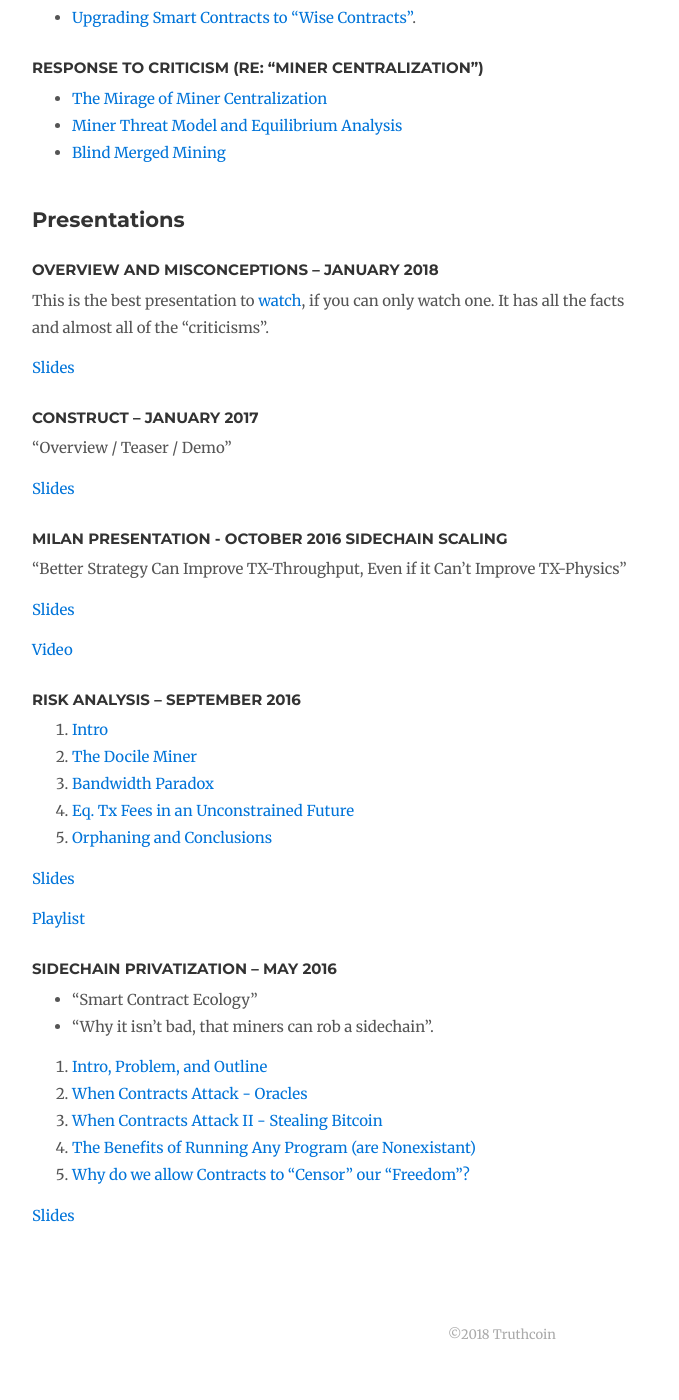
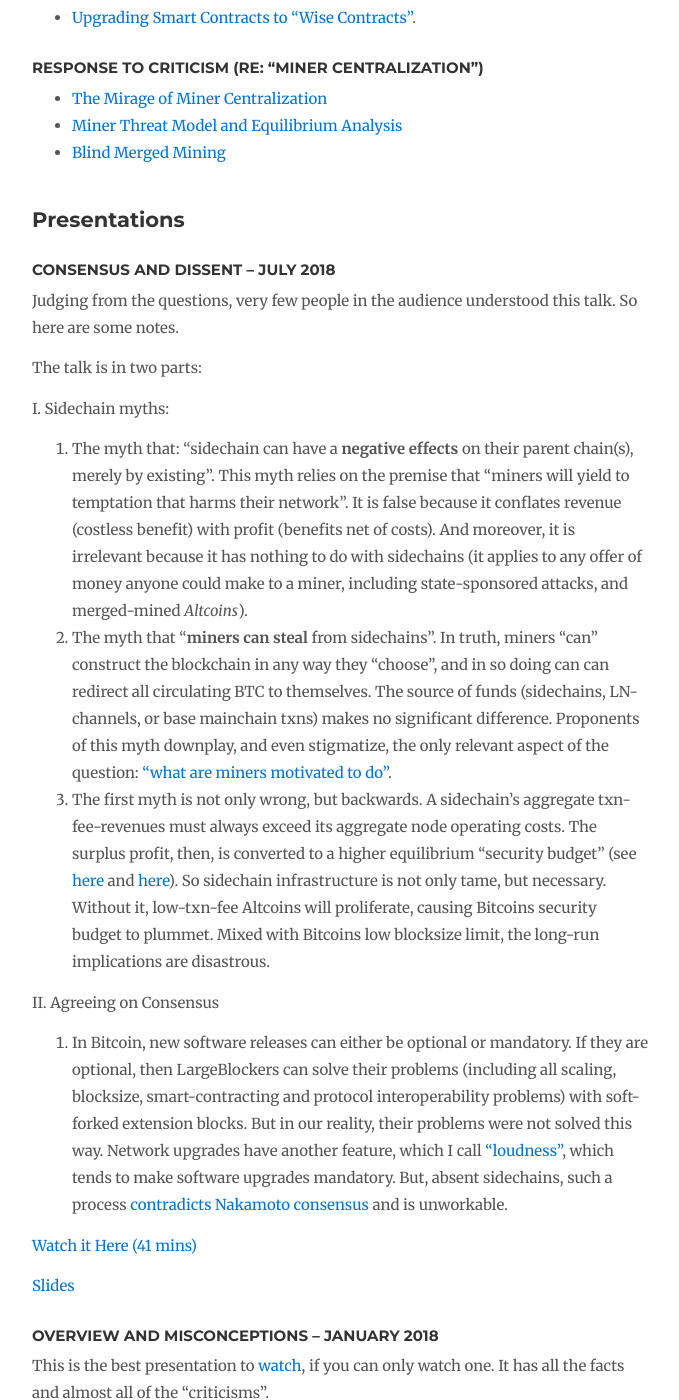
Before and after one commit to drivechain-project/drivechain.info, a Jekyll site: the page built from literature/index.md, in a window 1280 px wide and 1400 px high, scrolled down 721 px. Shown: the whole window, without its empty margins (138-817 px from the left). Built offline with Jekyll 4.4.1, drawn with Linux system fonts in a browser that asks for light colours; nearby versions of some CDN libraries; comment, search, counter and statistics services are not loaded.

Commit message:
list BoB presentation

```diff
--- a/literature/index.md
+++ b/literature/index.md
@@ -31,6 +31,30 @@ To this, only three modifications have since been made:
 
 
 ## Presentations
+
+
+
+### Consensus and Dissent -- July 2018 ### {#bob}
+
+Judging from the questions, very few people in the audience understood this talk. So here are some notes.
+
+The talk is in two parts:
+
+I. Sidechain myths:
+
+  1. The myth that: "sidechain can have a **negative effects** on their parent chain(s), merely by existing". This myth relies on the premise that "miners will yield to temptation that harms their network". It is false because it conflates revenue (costless benefit) with profit (benefits net of costs). And moreover, it is irrelevant because it has nothing to do with sidechains (it applies to any offer of money anyone could make to a miner, including state-sponsored attacks, and merged-mined *Altcoins*).
+  2. The myth that "**miners can steal** from sidechains". In truth, miners "can" construct the blockchain in any way they "choose", and in so doing can can redirect all circulating BTC to themselves. The source of funds (sidechains, LN-channels, or base mainchain txns) makes no significant difference. Proponents of this myth downplay, and even stigmatize, the only relevant aspect of the question: ["what are miners motivated to do"](http://www.drivechain.info/media/meme3.png).
+  3. The first myth is not only wrong, but backwards. A sidechain's aggregate txn-fee-revenues must always exceed its aggregate node operating costs. The surplus profit, then, is converted to a higher equilibrium "security budget" (see [here](https://medium.com/coinmonks/bitcoin-security-a-negative-exponential-95e78b6b575#665a) and [here](http://www.truthcoin.info/blog/pow-and-mining/)). So sidechain infrastructure is not only tame, but necessary. Without it, low-txn-fee Altcoins will proliferate, causing Bitcoins security budget to plummet. Mixed with Bitcoins low blocksize limit, the long-run implications are disastrous.
+
+II. Agreeing on Consensus
+
+  1. In Bitcoin, new software releases can either be optional or mandatory. If they are optional, then LargeBlockers can solve their problems (including all scaling, blocksize, smart-contracting and protocol interoperability problems) with soft-forked extension blocks. But in our reality, their problems were not solved this way. Network upgrades have another feature, which I call ["loudness"](http://www.truthcoin.info/blog/protocol-upgrade-terminology/), which tends to make software upgrades mandatory. But, absent sidechains, such a process [contradicts Nakamoto consensus](http://www.truthcoin.info/blog/against-the-hard-fork/) and is unworkable.
+
+[Watch it Here (41 mins)](https://www.youtube.com/watch?v=15lBZQTN-eg)
+
+[Slides](/media/slides/consensus-and-dissent.pdf)
+
+
 
 ### Overview and Misconceptions -- January 2018
 
```
